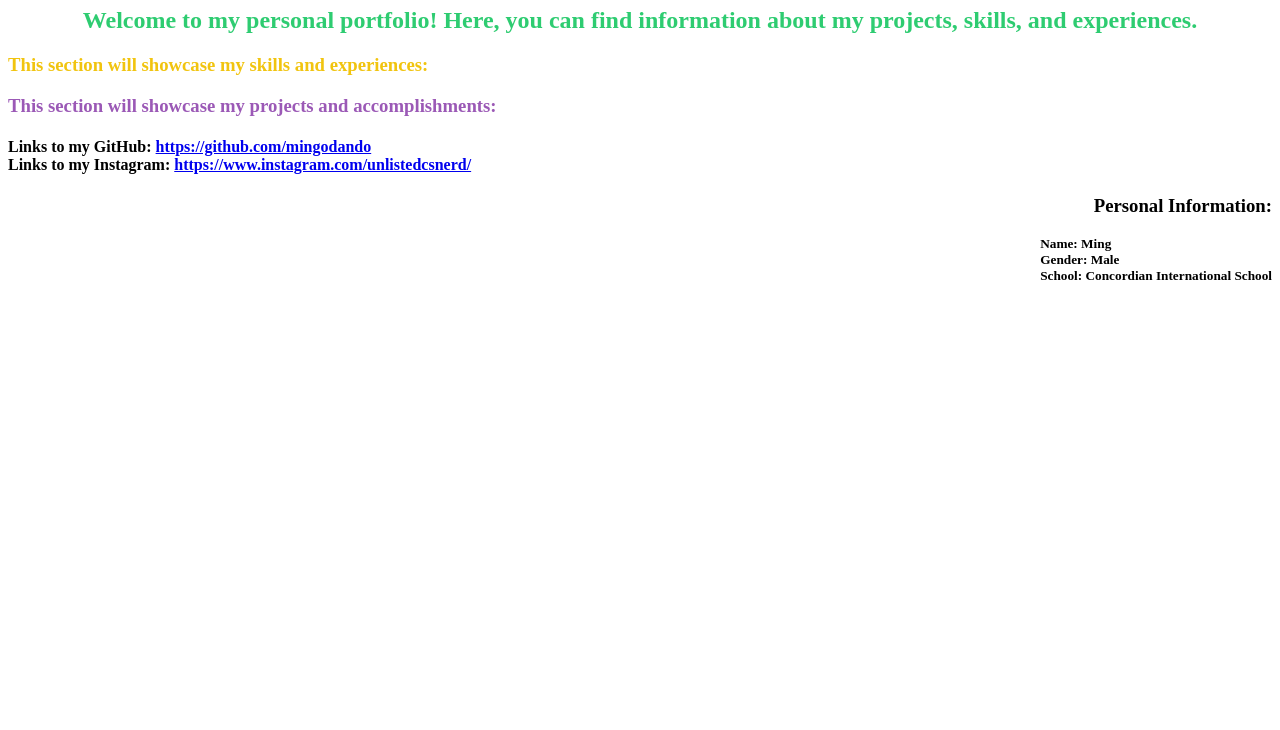
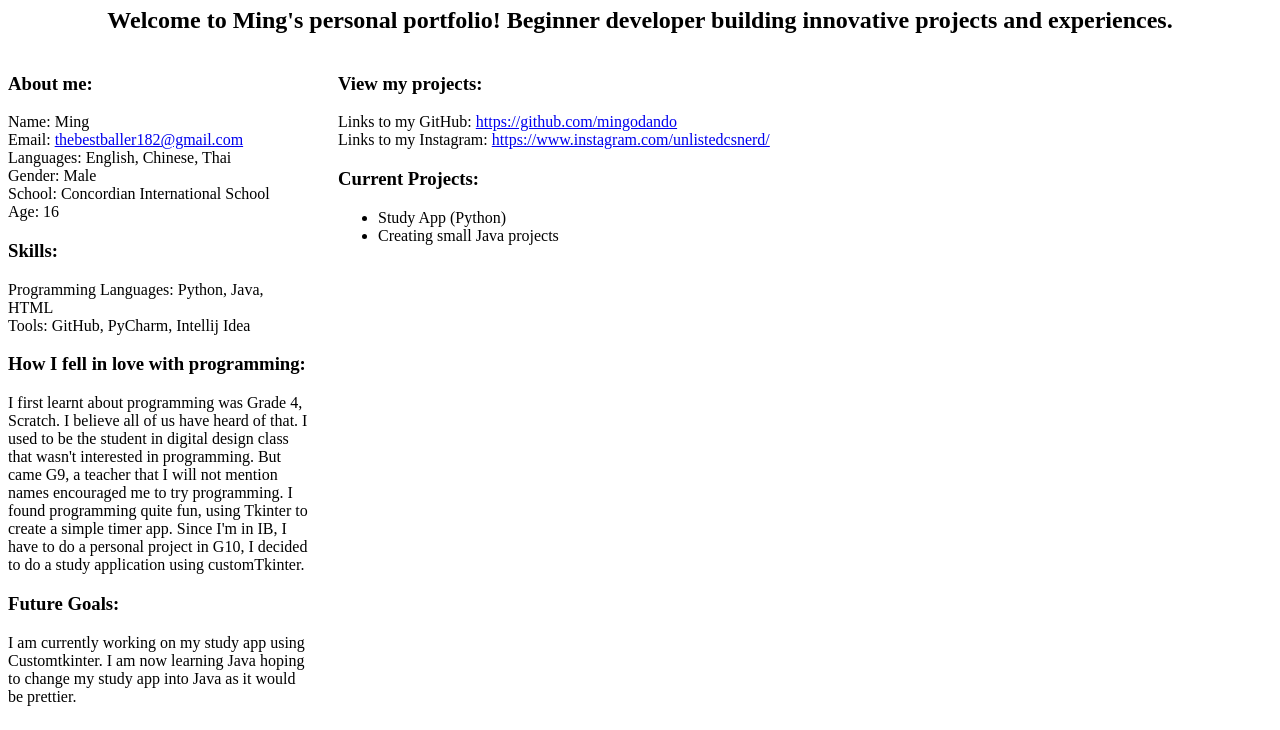
Before and after one commit to mingodando/G10_Projects, a plain HTML site: page personal_info.html in a window 1280 px wide. Shown: the part 73-803 px from the top of the page. Drawn offline with Linux system fonts and the light colour scheme.

Commit message:
Revamp personal_info.html with new structure and details
Updated personal portfolio with new layout and content.

```diff
--- a/personal_info.html
+++ b/personal_info.html
@@ -3,44 +3,111 @@
 <head>
     <meta charset="UTF-8">
     <title>Ming Personal Portfolio</title>
+
+    <style>
+        .row {
+            display: flex;
+            justify-content: space-between;
+            align-items: flex-start;
+            gap: 30px;
+        }
+
+        /* Right Column (Projects area) */
+        .row-right {
+            flex: 1;
+            min-width: 0;
+            text-align: left;
+        }
+
+        /* Left Column (Personal Info) */
+        .personal-info {
+            width: 300px;
+            text-align: left;
+        }
+
+    </style>
 </head>
 <body>
 <div>
     <h1 style="text-align: center;">
-        <span style="color: #3498db; font-weight: bold;">Ming Personal Portfolio</span>
+        <span style="color: #3498db; font-weight: bold;">Ming's Personal Portfolio</span>
     </h1>
 
     <h2 style="text-align: center;">
-        <span style="color: #2ecc71;">Welcome to my personal portfolio!
-            Here, you can find information about my projects, skills, and experiences.</span>
+        <span>Welcome to Ming's personal portfolio!
+            Beginner developer building innovative projects and experiences.</span>
     </h2>
 
-    <h3 style="text-align: left;">
-        <span style="color: #f1c40f;">This section will showcase my skills and experiences:</span>
-    </h3>
+    <div class="row">
+        <div class="personal-info">
+            <h3>
+                <span>About me: </span>
+            </h3>
+            <p style="margin: 0;">
+                    Name: Ming <br>
+                    Email: <a href="mailto:thebestballer182@gmail.com">thebestballer182@gmail.com</a> <br>
+                    Languages: English, Chinese, Thai <br>
+                    Gender: Male <br>
+                    School: Concordian International School <br>
+                    Age: 16 <br>
+            </p>
 
-    <h3 style="text-align: left;">
-        <span style="color: #9b59b6;">This section will showcase my projects and accomplishments:</span>
-    </h3>
+            <h3>
+                <span>
+                    Skills:
+                </span>
+            </h3>
 
-    <h4>
-        Links to my GitHub: <a href="https://github.com/mingodando">https://github.com/mingodando</a><br>
-        Links to my Instagram: <a href="https://www.instagram.com/unlistedcsnerd/">https://www.instagram.com/unlistedcsnerd/</a>
-    </h4>
+            <p>
+                Programming Languages: Python, Java, HTML <br>
+                Tools: GitHub, PyCharm, Intellij Idea
+            </p>
 
-    <h3 style="text-align: right;">
-        <span>Personal Information:</span>
-    </h3>
+            <h3>
+                How I fell in love with programming:
+            </h3>
+            <p>
+                I first learnt about programming was Grade 4, Scratch. I believe all of us have heard of that. I used to
+                be the student in digital design class that wasn't interested in programming. But came G9, a teacher
+                that I will not mention names encouraged me to try programming. I found programming quite fun, using
+                Tkinter to create a simple timer app. Since I'm in IB, I have to do a personal project in G10, I decided
+                to do a study application using customTkinter.
+            </p>
 
-    <div style="text-align: right;">
-        <div style="display: inline-block; text-align: left;">
-            <h5 style="margin: 0;">
-                Name: Ming <br>
-                Gender: Male <br>
-                School: Concordian International School <br>
-            </h5>
+            <h3>
+                Future Goals:
+            </h3>
+            <p>
+                I am currently working on my study app using Customtkinter. I am now learning Java hoping to change my
+                study app into Java as it would be prettier.
+            </p>
+        </div>
+
+        <div class="row-right">
+
+            <!-- View Projects -->
+            <h3><strong>
+                View my projects:
+            </strong></h3>
+            <p>
+                Links to my GitHub: <a href="https://github.com/mingodando">https://github.com/mingodando</a><br>
+                Links to my Instagram: <a href="https://www.instagram.com/unlistedcsnerd/">
+                https://www.instagram.com/unlistedcsnerd/</a>
+            </p>
+
+            <!-- Current Projects -->
+
+            <h3>
+                Current Projects:
+            </h3>
+            <ul>
+                <li>Study App (Python)</li>
+                <li>Creating small Java projects</li>
+            </ul>
+
         </div>
     </div>
+
 </div>
 </body>
 </html>
```
